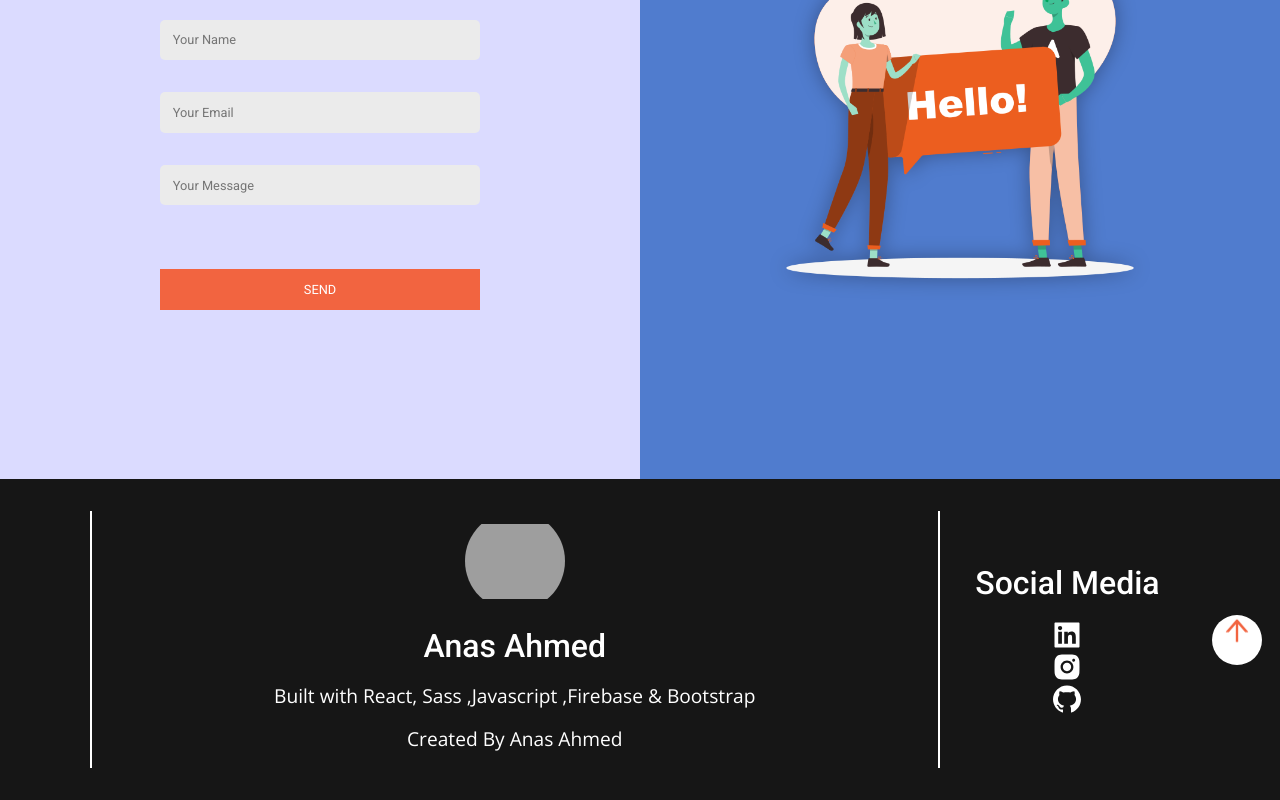
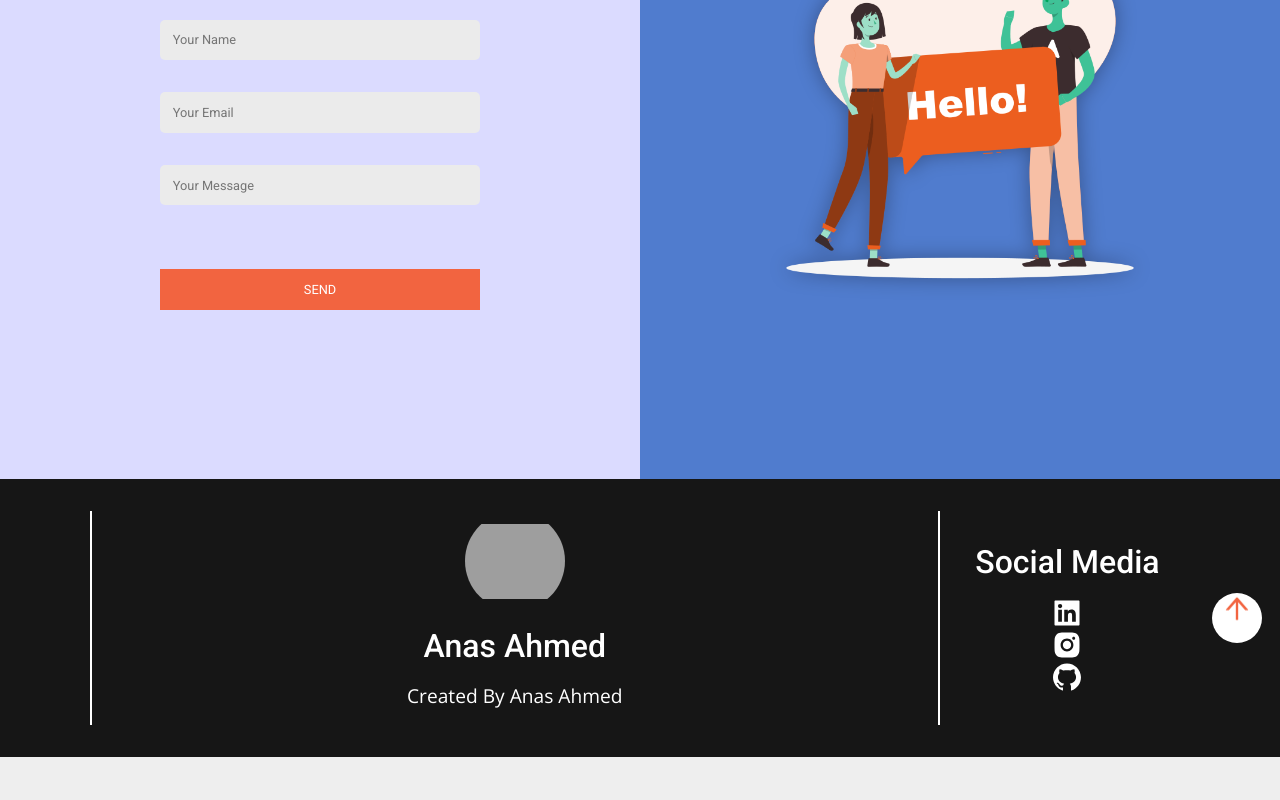
Before and after one commit to AnasAAhmed/Myportfolio, a React (Create React App) app: page / in a window 1280 px wide. Shown: the part 4453-5253 px from the top of the page. After the commit the page ends 5210 px from the top, so only its background shows below. Built offline with nearby package versions, Linux system fonts and the light colour scheme; grey boxes are pictures that could not be loaded.

Commit message:
Update Footer.js

```diff
--- a/src/Components/Footer.js
+++ b/src/Components/Footer.js
@@ -16,8 +16,6 @@ const Footer = () => {
         />
 
         <h2>Anas Ahmed</h2>
-
-        <p>Built with React, Sass ,Javascript ,Firebase & Bootstrap</p>
         <p>Created By Anas Ahmed</p>
 
 
```
